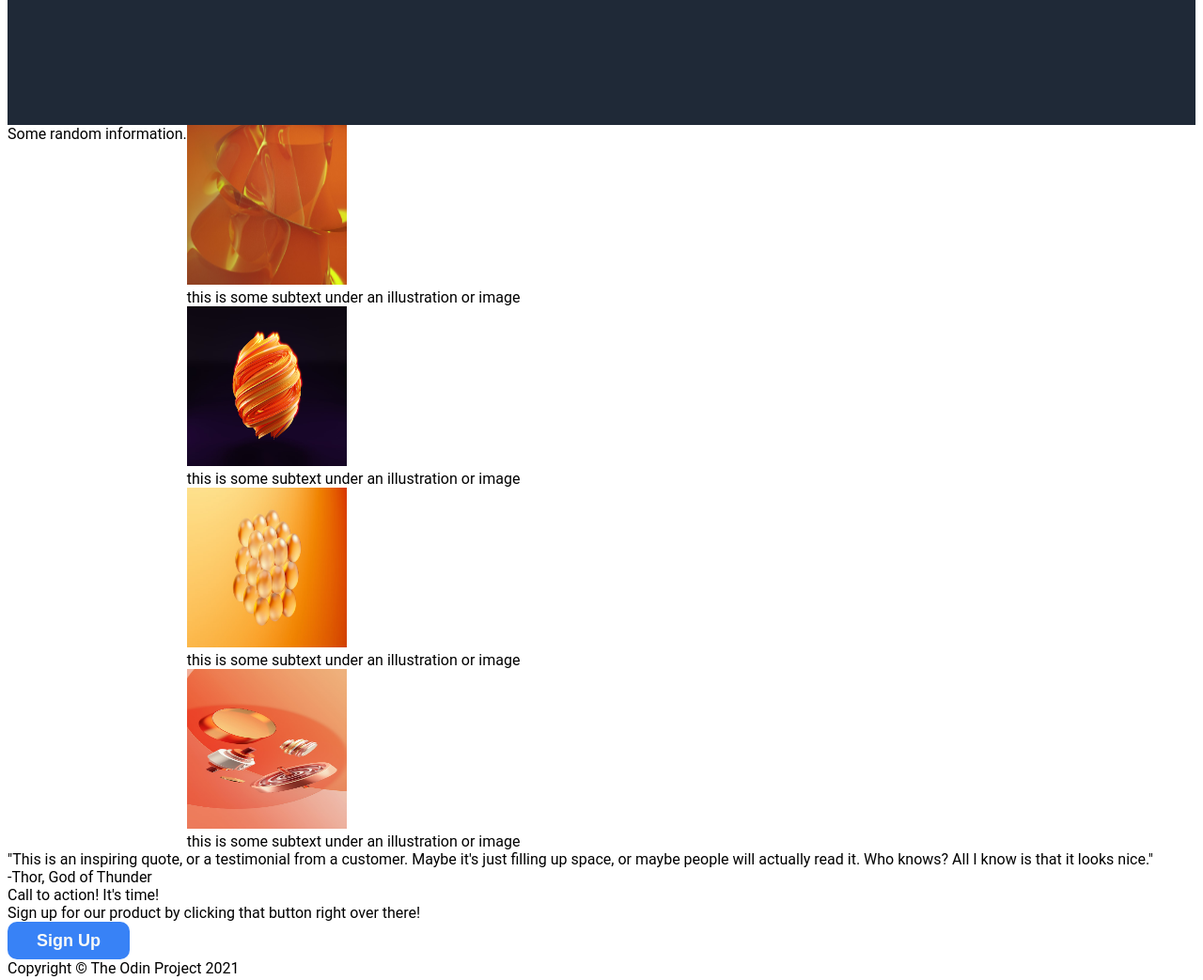
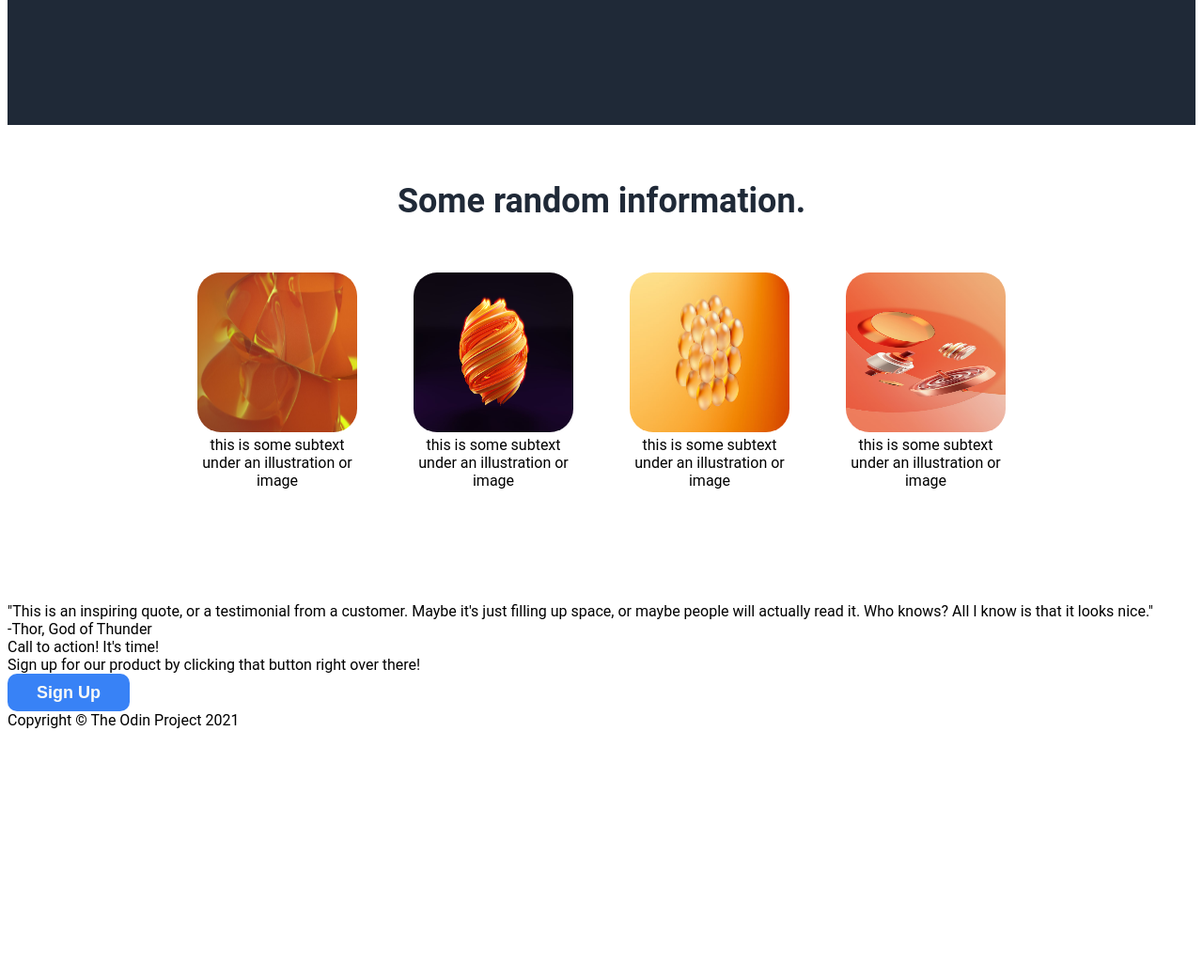
Before and after one commit to paperglazenet/Landing-Page, a plain HTML site: page index.html in a window 1280 px wide. Shown: the part 560-1603 px from the top of the page at 94% size. After the commit the page ends 1344 px from the top, so only its background shows below. Drawn offline with Linux system fonts and the light colour scheme.

Commit message:
Add style to information section

```diff
--- a/style.css
+++ b/style.css
@@ -74,9 +74,32 @@ button {
 
 .info {
     display: flex;
+    flex-direction: column;
+    align-items: center;
+    padding-top: 60px;
+    padding-bottom: 120px;
+    gap: 55px;
+}
+
+.info-header {
+    font-size: 36px;
+    font-weight: bolder;
+    color: #1F2937;
+}
+
+.info-content {
+    display: flex;
+    justify-content: center;
+    gap: 60px;
 }
 
 .info-image {
     width: 170px;
     height: 170px;
+    border-radius: 25px;
 }
+
+.caption {
+    width: 170px;
+    text-align: center;
+}
```
